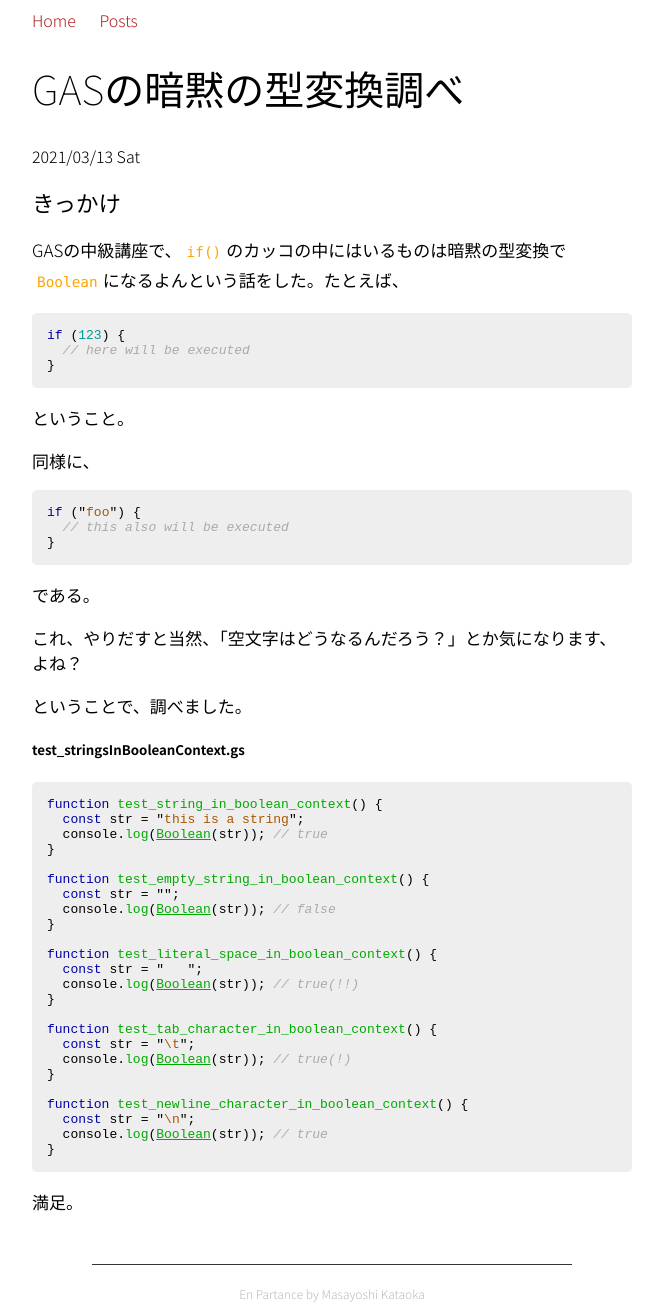
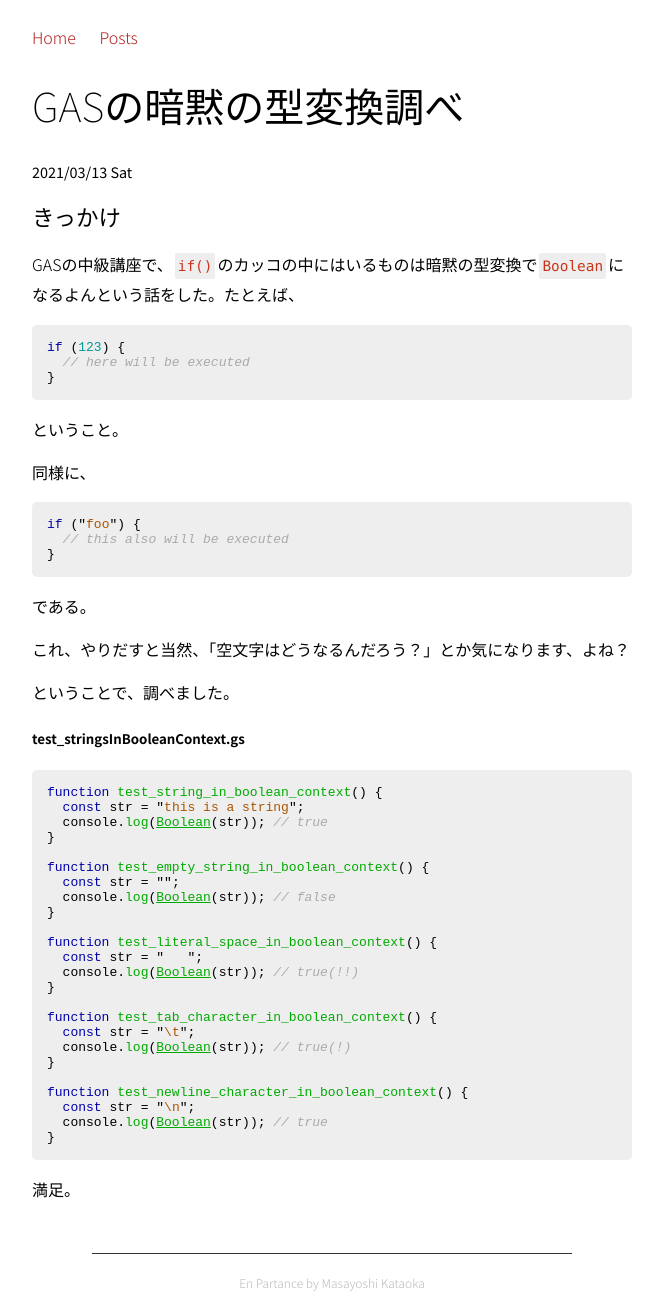
Before and after one commit to mkataoka73/aws_hosted_blog, a Jekyll site: the page built from _posts/2021-03-14-srtings-in-boolean-context.md, in a window 1280 px wide. Shown: the whole page, without its empty margins (308-971 px from the left). Built offline with Jekyll 4.4.1, drawn with Linux system fonts in a browser that asks for light colours.

Commit message:
Update styles

```diff
--- /dev/null
+++ b/_sass/dark.scss
@@ -0,0 +1,39 @@
+@import "bubble";
+body {
+  background-color: #333;
+  color: #fff;
+}
+
+p code {
+  color: orange;
+  background-color: #444;
+}
+
+a {
+  color: #e70;
+}
+
+figure.image figcaption {
+  color: #ccc;
+}
+
+img {
+  filter: grayscale(30%);
+}
+
+img[src*=svg] {
+  filter: invert(100%);
+}
+
+.post-body {
+  .bq {
+    p {
+      color: #bbb;
+    }
+  }
+}
+
+.footer {
+  border-color: #777;
+  color: #bbb;
+}
--- a/_sass/font.scss
+++ b/_sass/font.scss
@@ -1 +1 @@
-@import url('https://fonts.googleapis.com/css2?family=Noto+Sans+JP:wght@100;300;400;700&display=swap');
+@import url('https://fonts.googleapis.com/css2?family=Noto+Sans+JP:wght@100;300;400;500;700&display=swap');
--- a/_sass/main.scss
+++ b/_sass/main.scss
@@ -25,11 +25,8 @@ h2 {
   font-weight: 400;
 }
 
-h3 {
+h3, h4 {
   font-weight: 400;
-}
-
-ul {
 }
 
 /* code */
@@ -38,15 +35,30 @@ code {
 }
 
 p code {
-  color: orange;
+  color: #C9351C;
   font-family: "Source Han Code JP", "Monaco", "Roboto Mono", monospace;
   font-size: $fontSize--normal * 0.9;
   font-weight: bolder;
   display: inline-block;
   padding: 1px 3px;
-  // background-color: lightgray;
+  background-color: #eee;
   border-radius: 2px;
   margin: 2px;
+}
+
+strong {
+  font-weight: 500;
+}
+
+.bq {
+  border-left: 0.5rem solid #ddd;
+  color: #555;
+  margin: 20px auto;
+  padding-left: 2rem;
+}
+
+.citation {
+  color: #444;
 }
 
 .highlight {
@@ -55,16 +67,18 @@ p code {
 
 ::-webkit-scrollbar {
   height: 2px;
+  width: 8px;
 }
 /*スクロールバーの軌道*/
 ::-webkit-scrollbar-track {
-  border-radius: 10px;
-  // box-shadow: inset 0 0 6px rgba(0, 0, 0, .1);
+  background-color: #ddd;
+  // border-radius: 10px;
+  // box-shadow: inset 0 0 6px rgba(0, 0, 0, .5);
 }
 
 /*スクロールバーの動く部分*/
 ::-webkit-scrollbar-thumb {
-  background-color: rgba(0, 0, 50, .5);
+  background-color: rgba(0, 0, 50, .4);
   border-radius: 10px;
   // box-shadow:0 0 0 1px rgba(255, 255, 255, .3);
 }
@@ -92,6 +106,9 @@ figure.image {
 
     &.small {
       width: 50%;
+    }
+    &.original {
+      width: auto;
     }
   }
 }
@@ -126,9 +143,13 @@ a {
 }
 
 .header-nav {
+
+  margin: 25px 0;
+
   a {
     display: inline-block;
   }
+
   .nav-item:nth-of-type(n+2) {
     display: inline-block;
     margin-left: 20px;
@@ -139,22 +160,44 @@ a {
   font-size: $fontSize--normal;
 }
 
+.list {
+  font-size: $fontSize--normal;
+  list-style: none;
+
+  li {
+    margin: 8px 0;
+  }
+
+  &.numbered {
+    list-style: decimal;
+  }
+}
+
+.list--no-bullets {
+
+}
+
 /* Posts page */
 
-.post-body p {
-  font-size: 1.7rem;
-  line-height: 1.5;
+.post-body {
+
+  p {
+    font-size: $fontSize--normal;
+    line-height: 1.7;
+  }
+
+  .bq p {
+    font-size: $fontSize--normal * 0.9;
+  }
 }
 
-.posts {
-  padding-left: 0;
+.post-date {
+  font-size: $fontSize--small * 1.2;
+  font-weight: bolder;
+}
 
-  .post-li {
-    font-size: 2rem;
-    list-style: none;
-    margin: 12px 0;
-    vertical-align: text-top;
-  }
+.code-title {
+  margin-bottom: 5px;
 }
 
 /* footer */
@@ -170,37 +213,9 @@ a {
 
 /* dark mode */
 @media (prefers-color-scheme: dark) {
-  @import "bubble";
-  body {
-    background-color: #333;
-    color: #fff;
-  }
+  @import "dark";
+}
 
-  p code {
-    color: orange;
-  }
-
-  a {
-    color: #e70;
-  }
-
-  figure.image figcaption {
-    color: #ccc;
-  }
-
-  img {
-    filter: grayscale(30%);
-  }
-
-  img[src*=svg] {
-    filter: invert(100%);
-  }
-
-  .footer {
-    border-color: #777;
-    color: #bbb;
-  }
-}
 /* 文字に関する情報 */
 .title {
   font-size: 4rem;
```
